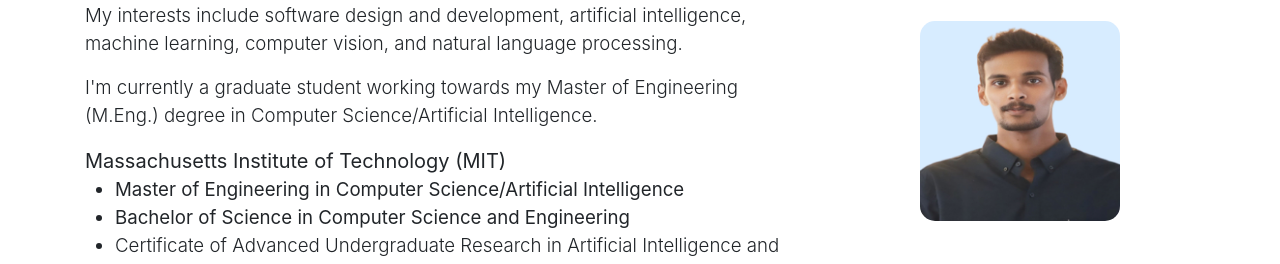
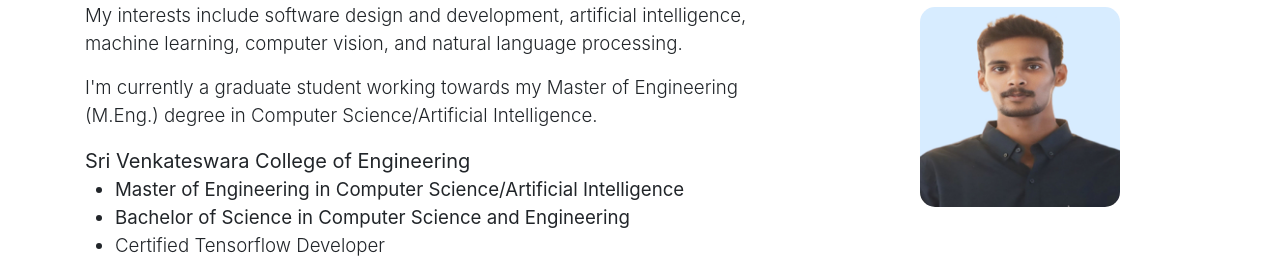
Before and after one commit to tharunkumarau07/portfolio, a plain HTML site: page index.html in a window 1280 px wide. Shown: the part 1041-1305 px from the top of the page. Drawn offline with nearby package versions, Linux system fonts and the light colour scheme.

Commit message:
changes2
changes made on day2

```diff
--- a/index.html
+++ b/index.html
@@ -200,11 +200,11 @@
                     <p class="lead" style="font-size: 14pt">I'm a graduate of MIT's Class of 2018 and my passion is Computer Science.
                         <br/>My interests include software design and development, artificial intelligence, machine learning, computer vision, and natural language processing.</p>
                     <p class="lead" style="font-size: 14pt">I'm currently a graduate student working towards my Master of Engineering (M.Eng.) degree in Computer Science/Artificial Intelligence.</p>
-                    <p class="lead" style="font-size: 15pt; margin-bottom:0px"><b>Massachusetts Institute of Technology (MIT)</b></p>
+                    <p class="lead" style="font-size: 15pt; margin-bottom:0px"><b>Sri Venkateswara College of Engineering</b></p>
                     <ul style="padding-left:30px">
                         <li class="lead" style="font-size: 14pt"><b>Master of Engineering in Computer Science/Artificial Intelligence</b></li>
                         <li class="lead" style="font-size: 14pt"><b>Bachelor of Science in Computer Science and Engineering</b></li>
-                        <li class="lead" style="font-size: 14pt">Certificate of Advanced Undergraduate Research in Artificial Intelligence and Machine Learning</li>
+                        <li class="lead" style="font-size: 14pt">Certified Tensorflow Developer</li>
                     </ul>
                     <div id="social2" class="mt-4">
                         <ul class="list-inline social-buttons text-center">
@@ -461,7 +461,7 @@
     <!-- Footer -->
     <footer class="py-5 bg-dark">
         <div class="container">
-            <p class="m-0 text-center text-white">Copyright &copy; Your Portfolio 2024</p>
+            <p class="m-0 text-center text-white">Copyright &copy; Your Portfolio 2023</p>
         </div>
     </footer>
 
```
